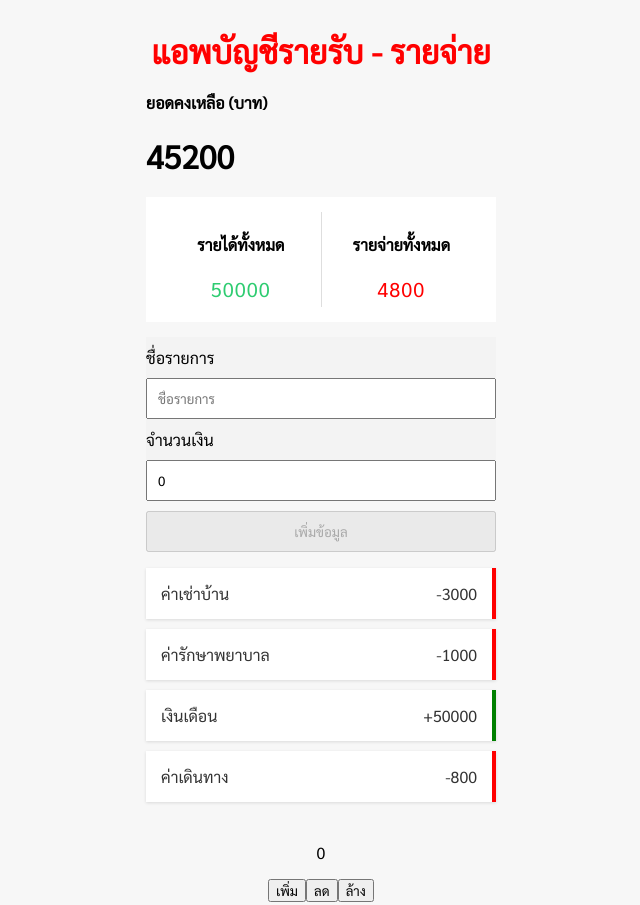
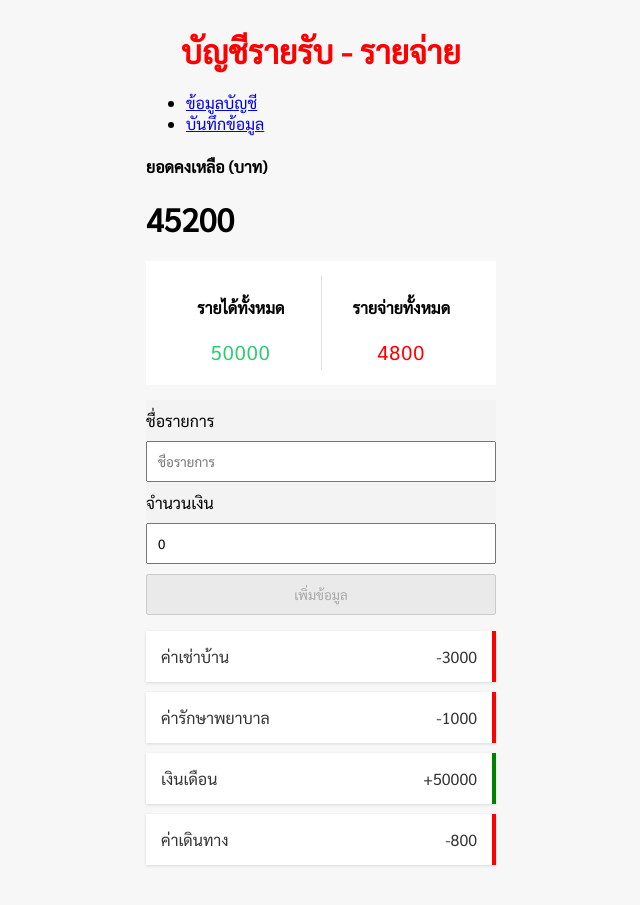
Before and after one commit to robocon/react-tutorial, a React (Create React App) app: page / in a window 1280 px wide. Shown: the whole page, without its empty margins (319-959 px from the left). Built offline with nearby package versions, Linux system fonts and the light colour scheme.

Commit message:
เริ่มทำ react router dom

```diff
--- a/src/App.js
+++ b/src/App.js
@@ -1,13 +1,15 @@
 import { v4 as uuidv4 } from 'uuid';
-import { useState,useEffect, useReducer } from 'react';
+import { useState,useEffect } from 'react';
 import Transection from './components/Transection';
 import FormComponent from './components/FormComponent';
 import DataContext from './data/DataContext';
-
 import './App.css';
 import ReportComponent from './components/ReportComponent';
+// Route เป็นตัวกำหนด Link
+// Link เป็น UI
+import { BrowserRouter as Router,Switch,Route,Link } from 'react-router-dom';
 
-const Header=()=><h1>บัญชีรายรับ - รายจ่าย</h1>;
+
 
 function App() {
 
@@ -19,6 +21,8 @@ function App() {
     ];
 
 	const css = {color:"red",textAlign:"center"};
+	const Header=()=><h1 style={css}>บัญชีรายรับ - รายจ่าย</h1>;
+
 	const [items, setItems] = useState(initData);
 	const [reportIncome, setReportIncome] = useState(0);
 	const [reportExpense, setReportExpense] = useState(0);
@@ -39,30 +43,6 @@ function App() {
 		setReportExpense(expense);
 	},[items, reportIncome, reportExpense])
 
-	// กำหนดให้ count เป็น 0 เมื่อเริ่มต้น
-	const [count,setCount] = useState(0);
-
-	// reducer เป็นเหมือน function ตัวหนึ่งที่ซึ่งบอกว่าภายใน reducer จะให้มีการทำงานยังไงบ้าง
-	// state		ก็คือ state
-	// action		หรือ dispatch เป็นตัวบอกว่าจะให้ take action ยังไงบ้าง
-	const reducer = (state,action) => {
-		// ใช้ switch case หรือ if เป็นตัวแยก action
-		switch (action.type) {
-			case "ADD":
-				return state+action.payload;
-
-			case "SUB":
-				return state-action.payload;
-
-			case "CLEAR":
-				return 0;
-		}
-	}
-
-	// เรียกใช้ useReducer โดยโยน function reducer เข้าไป กับค่าของ count
-	// dispatch		จะถูกกำหนดจาก event ที่เกิดขึ้นภายใน element ด้านล่าง
-	// result		เป็นค่าที่ return ออกมาจาก reducer
-	const [result, dispatch] = useReducer(reducer,count);
 	return (
 
 		<DataContext.Provider value={
@@ -72,16 +52,20 @@ function App() {
 			}
 		}>
 			<div className='container'>
-				<h1 style={css}>แอพบัญชีรายรับ - รายจ่าย</h1>
+				<Header />
+				<div>
+					<ul className="horizontal-menu">
+						<li>
+							<a href="#">ข้อมูลบัญชี</a>
+						</li>
+						<li>
+							<a href="#">บันทึกข้อมูล</a>
+						</li>
+					</ul>
+				</div>
 				<div><ReportComponent /></div>
 				<div><FormComponent onAddItem={onAddNewItem} /></div>
 				<div><Transection items={items}/></div>
-			</div>
-			<div align="center">
-				<p>{result}</p>
-				<button onClick={()=>dispatch({type:"ADD",payload:10})}>เพิ่ม</button>
-				<button onClick={()=>dispatch({type:"SUB",payload:5})}>ลด</button>
-				<button onClick={()=>dispatch({type:"CLEAR"})}>ล้าง</button>
 			</div>
 		</DataContext.Provider>
 	);
```
